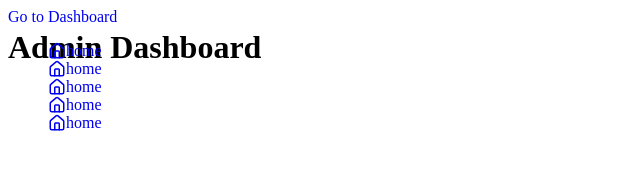
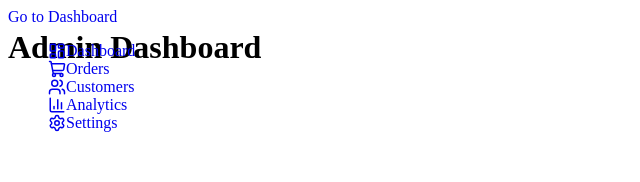
Before and after one commit to rumachoudhury/monorepo-ecommerce-app, a Next.js app in the folder apps/admin/: page / in a window 1280 px wide. Shown: the top 182 px of the page, without its empty margins (0-640 px from the left). Built offline with nearby package versions, Linux system fonts and the light colour scheme.

Commit message:
Updated sidebar menu with different navigation items and icons

```diff
--- a/apps/admin/src/components/Sidebar.tsx
+++ b/apps/admin/src/components/Sidebar.tsx
@@ -1,7 +1,14 @@
 "use client";
 import React from "react";
 import Link from "next/link";
-import { HomeIcon } from "lucide-react";
+
+import {
+  LayoutDashboard,
+  ShoppingCart,
+  Users,
+  Settings,
+  BarChart3,
+} from "lucide-react";
 
 function Sidebar() {
   return (
@@ -12,7 +19,7 @@ function Sidebar() {
         </Link>
       </div>
 
-      <ul className="list-none">
+      {/* <ul className="list-none">
         <li>
           <Link href="/" className="flex items-center gap-2 no-underline">
             <HomeIcon size={18} className="inline-block w-6 h-6" />
@@ -47,6 +54,57 @@ function Sidebar() {
             home
           </Link>
         </li>
+      </ul> */}
+      <ul className="list-none space-y-4">
+        <li>
+          <Link
+            href="/dashboard"
+            className="flex items-center gap-2 no-underline text-white"
+          >
+            <LayoutDashboard size={18} />
+            Dashboard
+          </Link>
+        </li>
+
+        <li>
+          <Link
+            href="/orders"
+            className="flex items-center gap-2 no-underline text-white"
+          >
+            <ShoppingCart size={18} />
+            Orders
+          </Link>
+        </li>
+
+        <li>
+          <Link
+            href="/customers"
+            className="flex items-center gap-2 no-underline text-white"
+          >
+            <Users size={18} />
+            Customers
+          </Link>
+        </li>
+
+        <li>
+          <Link
+            href="/analytics"
+            className="flex items-center gap-2 no-underline text-white"
+          >
+            <BarChart3 size={18} />
+            Analytics
+          </Link>
+        </li>
+
+        <li>
+          <Link
+            href="/settings"
+            className="flex items-center gap-2 no-underline text-white"
+          >
+            <Settings size={18} />
+            Settings
+          </Link>
+        </li>
       </ul>
     </div>
   );
```
